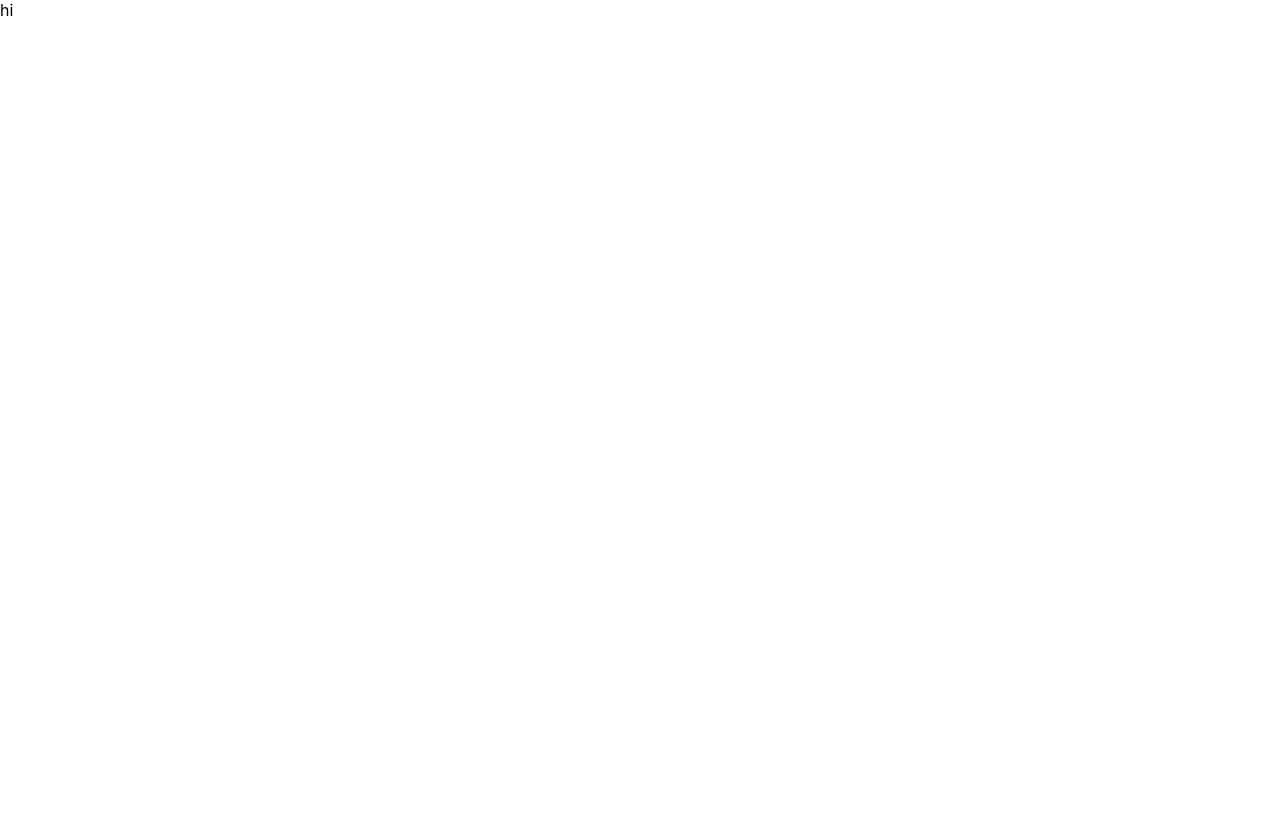
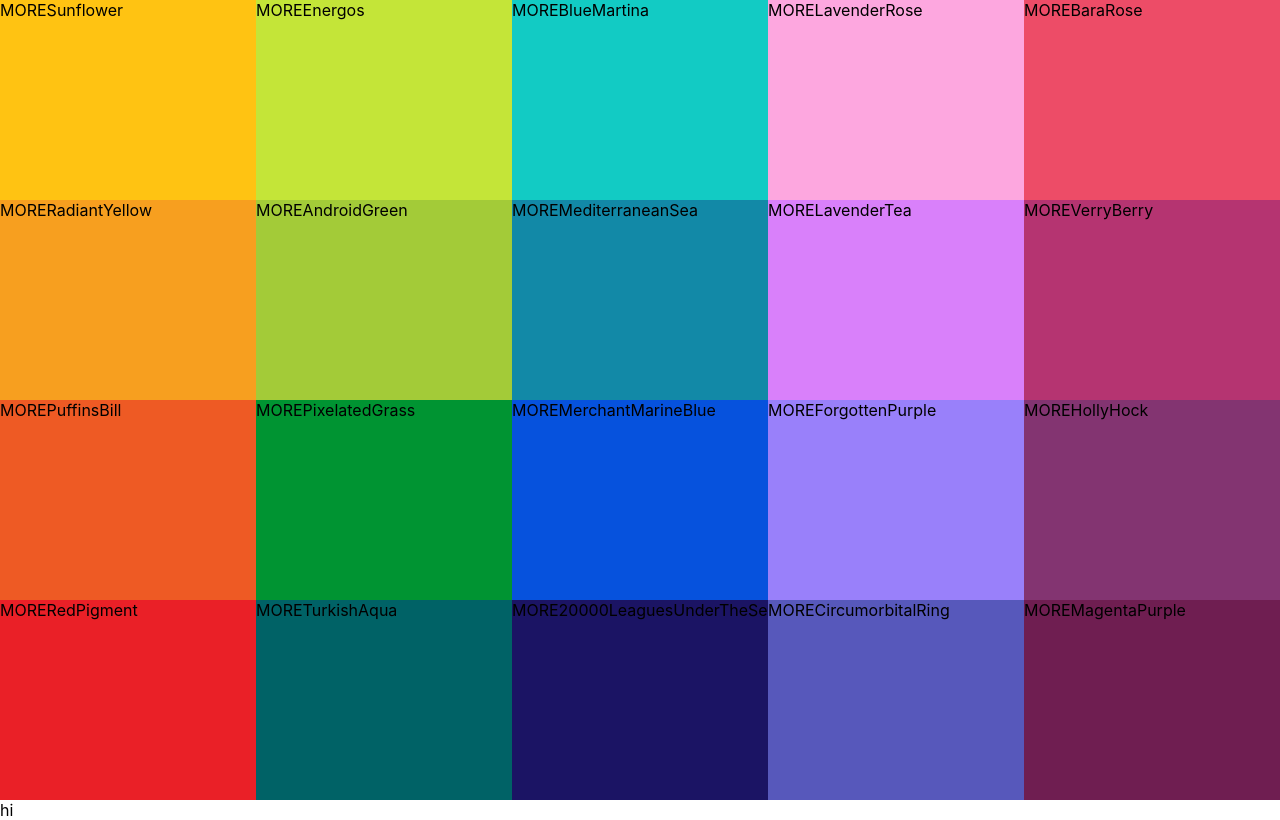
Before and after one commit to rguichette/colotPal, a React (Create React App) app: page / in a window 1280 px wide. Built offline with nearby package versions, Linux system fonts and the light colour scheme.

Commit message:
added colorBox

```diff
--- a/src/App.js
+++ b/src/App.js
@@ -5,7 +5,7 @@
 function App() {
   return (
     <div className="App" >
-<Palette palette={seedColors[5]}/>
+<Palette palette={seedColors[2]}/>
     </div>
   );
 }
--- /dev/null
+++ b/src/ColorBox.js
@@ -0,0 +1,12 @@
+import React, { Component } from 'react'
+import "./colorBox.css"
+export default class ColorBox extends Component {
+    render() {
+        return (
+            <div className="ColorBox" style={{background: this.props.background}}>
+                <span>MORE</span>
+        <span>{this.props.name}</span>
+            </div>
+        )
+    }
+}
--- a/src/Palette.js
+++ b/src/Palette.js
@@ -1,13 +1,19 @@
 import React, { Component } from 'react'
+import ColorBox from "./ColorBox.js"
+import "./palette.css"
+export default class Palette extends Component {
 
-export default class Palette extends Component {
+
     render() {
+        const colorBoxes = this.props.palette.colors.map(color =>{
+        return <ColorBox background={color.color} name={color.name}/>
+        })
+
         return (
             <div className="Palette">
                 {/* navbar goes here */}
-                <div className="Palette-colors">
-                    {/* bunch of c */}
-                </div>
+                {colorBoxes}
+                <div className="Palette-colors">{/* bunch of c */}</div>
                 {/* footer */}
                 hi
             </div>
--- /dev/null
+++ b/src/colorBox.css
@@ -0,0 +1,8 @@
+.ColorBox{
+    width:20%;
+    height:25%;
+    margin:0 auto;
+    display: inline-block;
+    position: relative;
+    cursor: pointer;
+}
--- /dev/null
+++ b/src/palette.css
@@ -0,0 +1,3 @@
+.Palette{
+    height: 100vh;
+}
```
